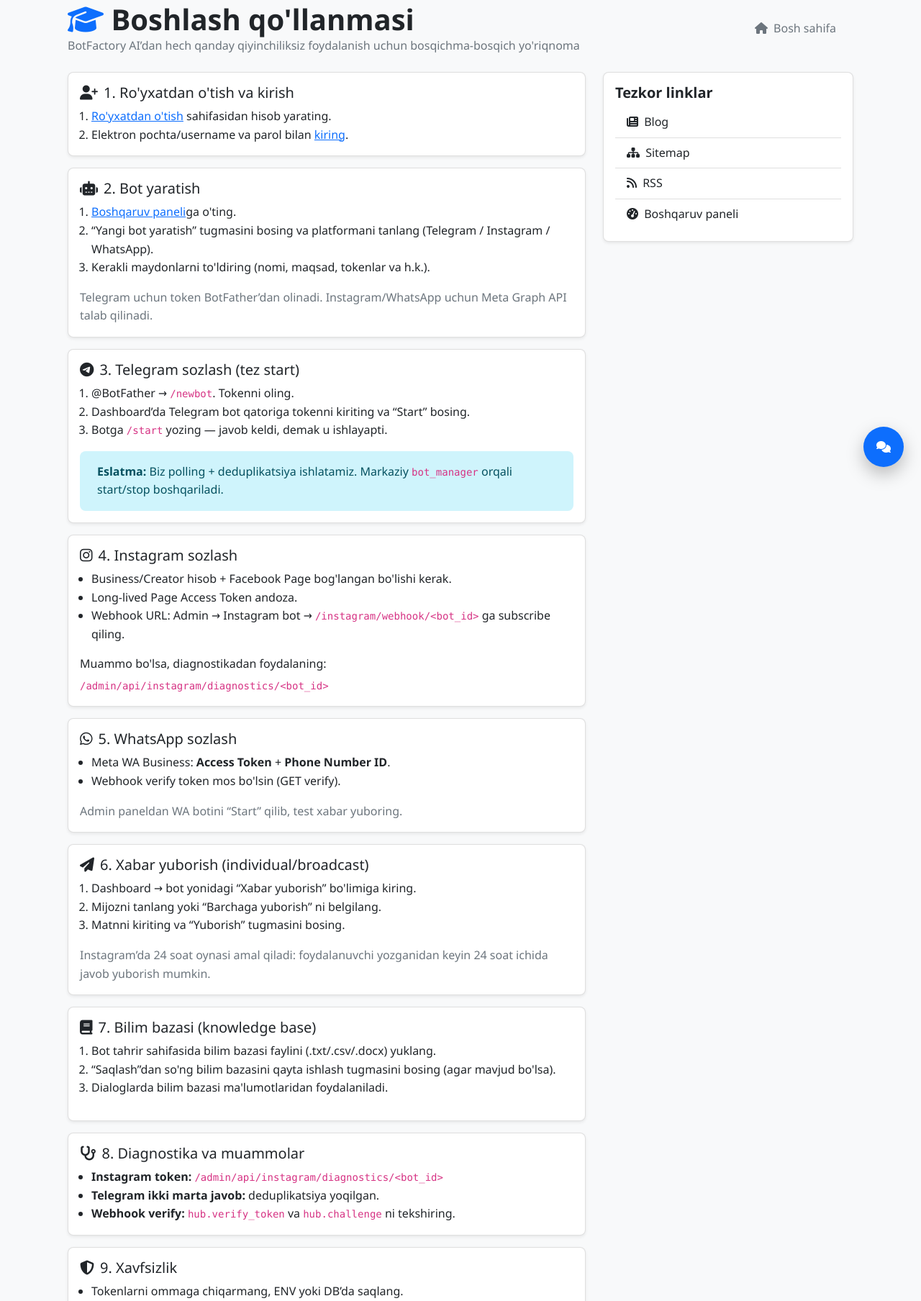
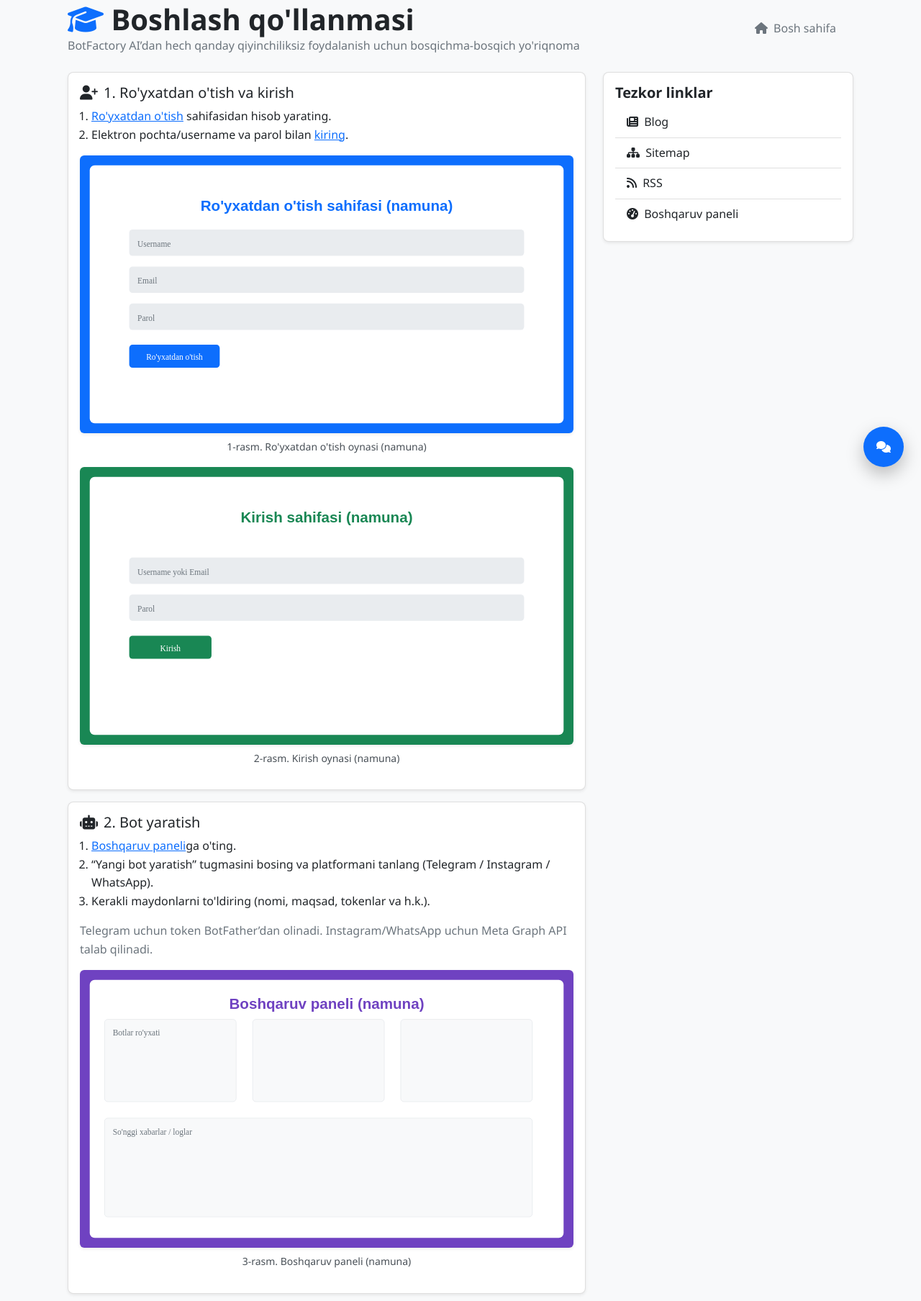
Before and after one commit to Akram0100/BotFactory1, a Flask app: page /help in a window 1280 px wide. Shown: the part 127-1935 px from the top of the page at 72% size. Run offline with Flask 3, Linux system fonts and the light colour scheme; some libraries are stand-ins or nearby versions.

Commit message:
feat(help): Add visual SVG placeholders to getting-started guide

```diff
--- a/templates/help_getting_started.html
+++ b/templates/help_getting_started.html
@@ -21,6 +21,14 @@
             <li><a href="{{ url_for('auth.register') }}">Ro'yxatdan o'tish</a> sahifasidan hisob yarating.</li>
             <li>Elektron pochta/username va parol bilan <a href="{{ url_for('auth.login') }}">kiring</a>.</li>
           </ol>
+          <figure class="mt-3 text-center">
+            <img class="img-fluid rounded shadow-sm" src="{{ url_for('static', filename='images/help/register.svg') }}" alt="Ro'yxatdan o'tish sahifasi namunasi">
+            <figcaption class="text-muted small mt-2">1-rasm. Ro'yxatdan o'tish oynasi (namuna)</figcaption>
+          </figure>
+          <figure class="mt-3 text-center">
+            <img class="img-fluid rounded shadow-sm" src="{{ url_for('static', filename='images/help/login.svg') }}" alt="Kirish sahifasi namunasi">
+            <figcaption class="text-muted small mt-2">2-rasm. Kirish oynasi (namuna)</figcaption>
+          </figure>
         </div>
       </div>
 
@@ -33,6 +41,10 @@
             <li>Kerakli maydonlarni to'ldiring (nomi, maqsad, tokenlar va h.k.).</li>
           </ol>
           <p class="mb-0 text-muted">Telegram uchun token BotFather’dan olinadi. Instagram/WhatsApp uchun Meta Graph API talab qilinadi.</p>
+          <figure class="mt-3 text-center">
+            <img class="img-fluid rounded shadow-sm" src="{{ url_for('static', filename='images/help/dashboard.svg') }}" alt="Boshqaruv paneli namunasi">
+            <figcaption class="text-muted small mt-2">3-rasm. Boshqaruv paneli (namuna)</figcaption>
+          </figure>
         </div>
       </div>
 
```
Also changed, not shown: static/images/help/dashboard.svg (added), static/images/help/login.svg (added), static/images/help/register.svg (added).
